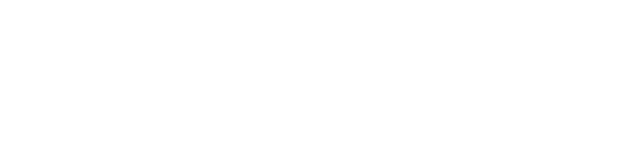
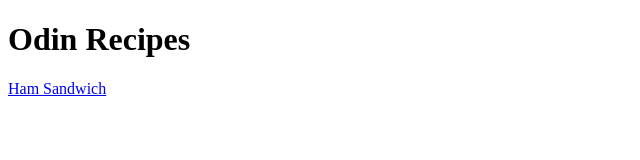
Before and after one commit to alexeiMikhail/odin-recipes, a plain HTML site: page index.html in a window 1280 px wide. Shown: the whole page, without its empty margins (0-640 px from the left). Drawn offline with Linux system fonts and the light colour scheme.

Commit message:
Link ham-sandwich.html to index.html

```diff
--- a/index.html
+++ b/index.html
@@ -5,6 +5,7 @@
         <title>Odin Recipes</title>
     </head>
     <body>
-
+        <h1>Odin Recipes</h1>
+        <a href="ham-sandwich.html">Ham Sandwich</a>
     </body>
 </html>
```
